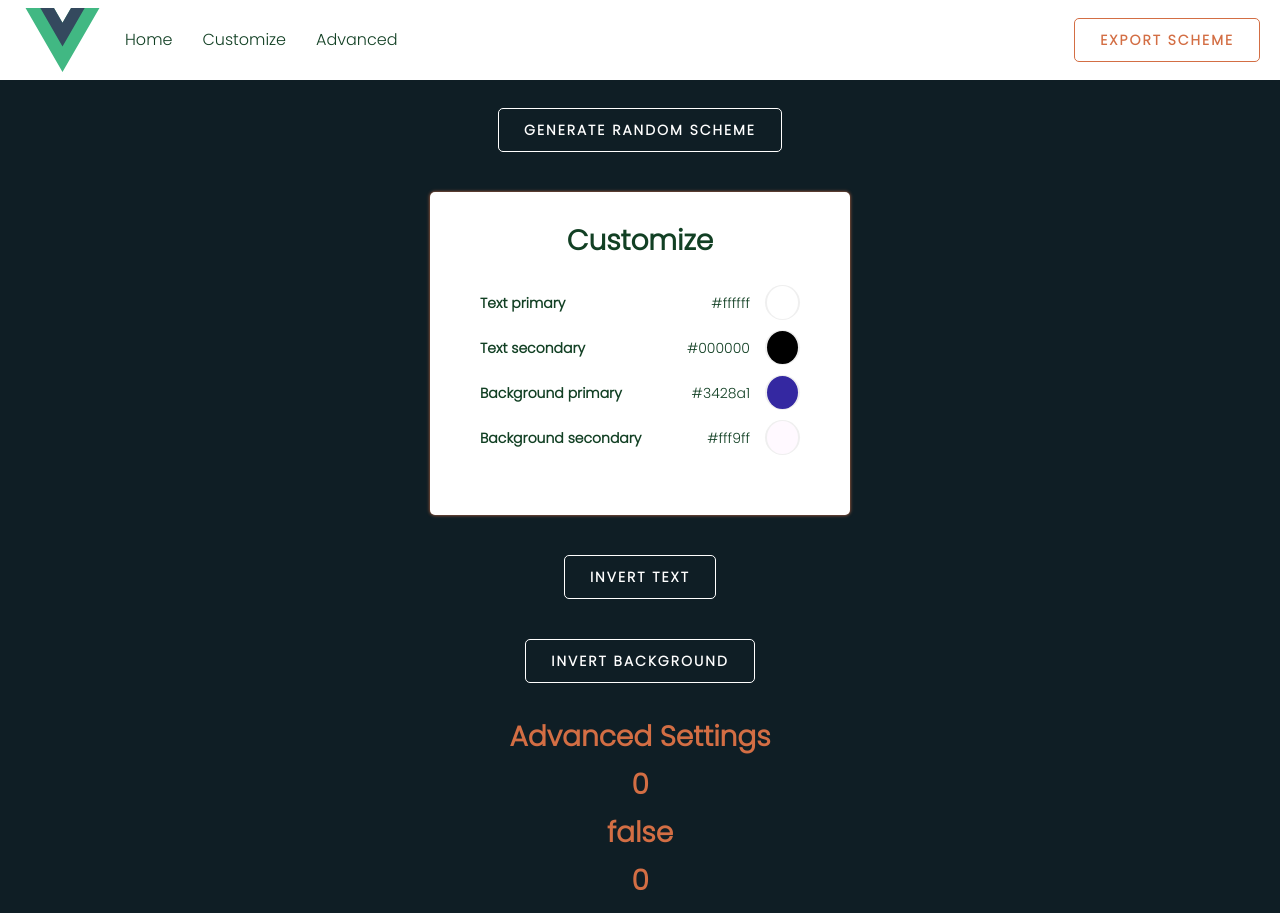
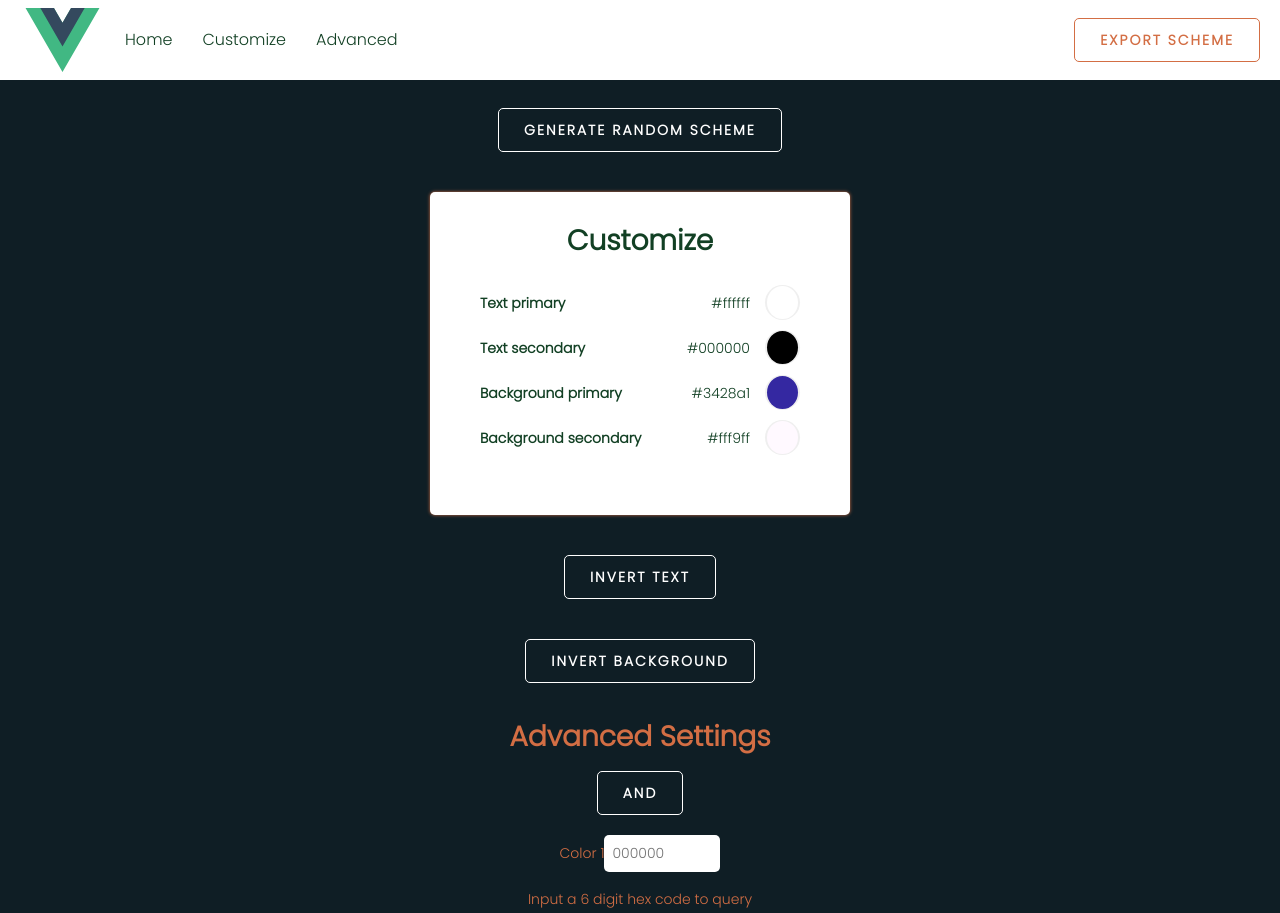
Before and after one commit to GregaE/color-schemer, a Vue app: page / in a window 1280 px wide. Shown: the top 913 px of the page. Built offline with nearby package versions, Linux system fonts and the light colour scheme; no server answers.

Commit message:
chore: exception handling for color inputs

```diff
--- a/src/components/AdvancedConfig.vue
+++ b/src/components/AdvancedConfig.vue
@@ -4,7 +4,15 @@ import { getColorSchemes } from "@/services/colorApiService.js";
 export default {
   methods: {
     async getScheme() {
+      this.hasError = false;
       if (!this.firstColor && !this.secondColor) {
+        return;
+      }
+      if (
+        (this.firstColor && !/[0-9A-F]{6}$/i.test(this.firstColor)) ||
+        (this.secondColor && !/[0-9A-F]{6}$/i.test(this.secondColor))
+      ) {
+        console.log(this.firstColor);
         return;
       }
       if (!this.isSelected) {
@@ -13,13 +21,16 @@ export default {
           [this.firstColor, this.secondColor],
           this.logic
         ).then((res) => {
+          console.log(res);
           this.colorArr = res;
-          console.log(this.colorArr);
           this.isLoading = false;
           this.isSelected = true;
         });
       }
-      console.log(this.counter, this.colorArr);
+      if (this.colorArr) {
+        if (this.colorArr.length <= 0) {
+          return;
+        }
         if (this.counter >= this.colorArr.length) {
           this.resetSelected();
         }
@@ -28,6 +39,7 @@ export default {
         );
         this.$emit("change-scheme", currScheme);
         this.counter++;
+      }
     },
     toggleLogic() {
       this.logic === "AND" ? (this.logic = "OR") : (this.logic = "AND");
@@ -38,14 +50,27 @@ export default {
       this.isSelected = false;
     },
     displayResults() {
-      if (this.isLoading) {
+      if (!this.colorArr) {
+        return "Error fetching color schemes";
+      } else if (this.isLoading) {
         return "Loading color schemes...";
       } else if (!this.firstColor && !this.secondColor) {
-        return "Input a color to query";
+        return "Input a 6 digit hex code to query";
+      } else if (
+        (this.firstColor && !/[0-9A-F]{6}$/i.test(this.firstColor)) ||
+        (this.secondColor && !/[0-9A-F]{6}$/i.test(this.secondColor))
+      ) {
+        return "Hex code should contain exactly 6 characters and exclude special characters";
       } else if (!this.isSelected) {
         return "Click on find schemes to apply search";
+      } else if (this.colorArr.length <= 0 && this.secondColor) {
+        return `No schemes found for this color combination.`;
+      } else if (this.colorArr.length <= 0) {
+        return `No schemes found for this color.`;
       } else if (this.colorArr.length >= 100) {
         return `More than 100 color schemes found. Currently displaying scheme number ${this.counter}.`;
+      } else if (this.colorArr.length === 1) {
+        return `One scheme found for this color.`;
       } else {
         return `${this.colorArr.length} color schemes found. Currently displaying scheme number ${this.counter}.`;
       }
@@ -59,6 +84,7 @@ export default {
     colorArr: [],
     isSelected: false,
     isLoading: false,
+    hasError: false,
   }),
 };
 </script>
@@ -66,15 +92,28 @@ export default {
 <template>
   <div class="advanced-config" id="adv-config-anchor">
     <h1>Advanced Settings</h1>
-    <h1>{{ counter }}</h1>
-    <h1>{{ isLoading }}</h1>
-    <h1>{{ colorArr.length }}</h1>
     <div>
       <button id="logic-toggle" @click="toggleLogic">{{ logic }}</button>
     </div>
     <div>
-      <input type="text" @input="resetSelected" v-model="firstColor" />
-      <input type="text" @input="resetSelected" v-model="secondColor" />
+      <div>
+        <label>Color 1</label>
+        <input
+          type="text"
+          @input="resetSelected"
+          v-model="firstColor"
+          placeholder="000000"
+        />
+      </div>
+      <div v-if="firstColor">
+        <label>Color 2 (optional)</label>
+        <input
+          type="text"
+          @input="resetSelected"
+          v-model="secondColor"
+          placeholder="FFFFFF"
+        />
+      </div>
     </div>
     <div>
       {{ this.displayResults() }}
--- a/src/services/colorApiService.js
+++ b/src/services/colorApiService.js
@@ -5,7 +5,7 @@ async function getRandomColorScheme() {
     const scheme = await fetch(`${BASE_URL}/getRandomScheme`);
     return scheme.json();
   } catch (error) {
-    console.log(error);
+    return error;
   }
 }
 
```
Lines whose indentation alone changed are shown as unchanged.
